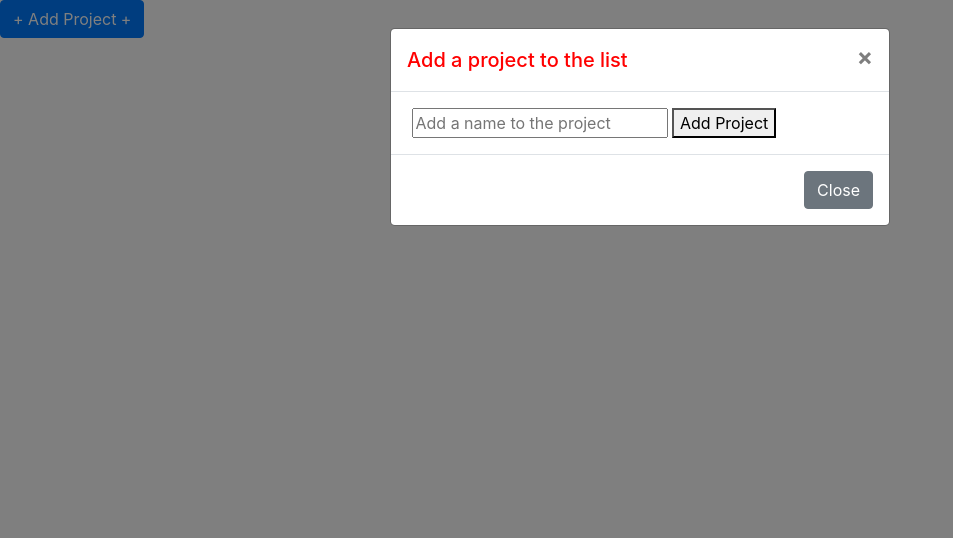
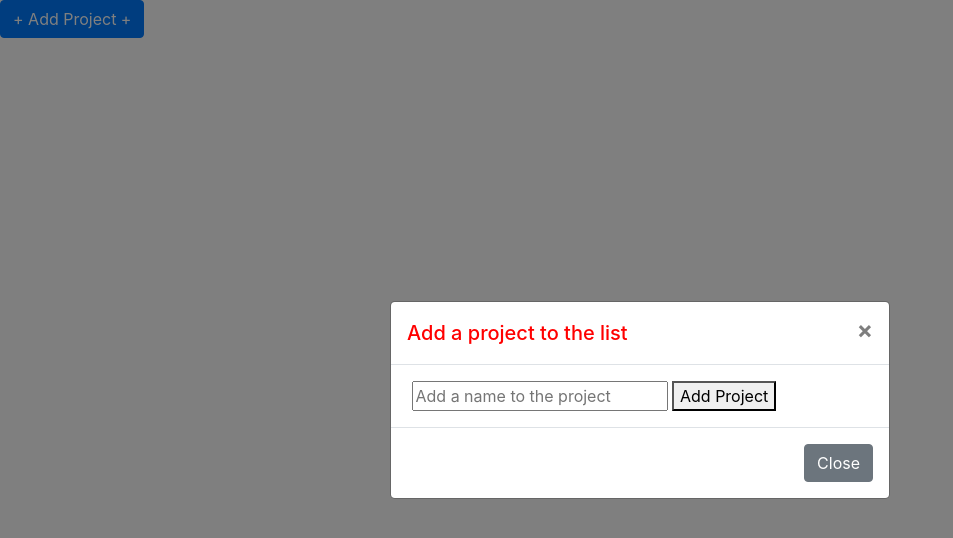
Before and after one commit to kubilaycaglayan/todo-list, a website built with webpack: page dist/index.html in a window 1280 px wide. Both pictures are taken after a click on the button "+ Add Project +". Shown: the whole page, without its empty margins (0-953 px from the left). Built offline with nearby package versions, Linux system fonts and the light colour scheme.

Commit message:
Add centered modal feature

```diff
--- a/dist/index.html
+++ b/dist/index.html
@@ -16,7 +16,7 @@
 
     <!-- Modal -->
     <div class="modal fade" id="exampleModal" tabindex="-1" role="dialog" aria-labelledby="exampleModalLabel" aria-hidden="true">
-      <div class="modal-dialog" role="document">
+      <div class="modal-dialog modal-dialog-centered" role="document">
         <div class="modal-content">
           <div class="modal-header">
             <h5 class="modal-title" id="exampleModalLabel">Add a project to the list</h5>
```
